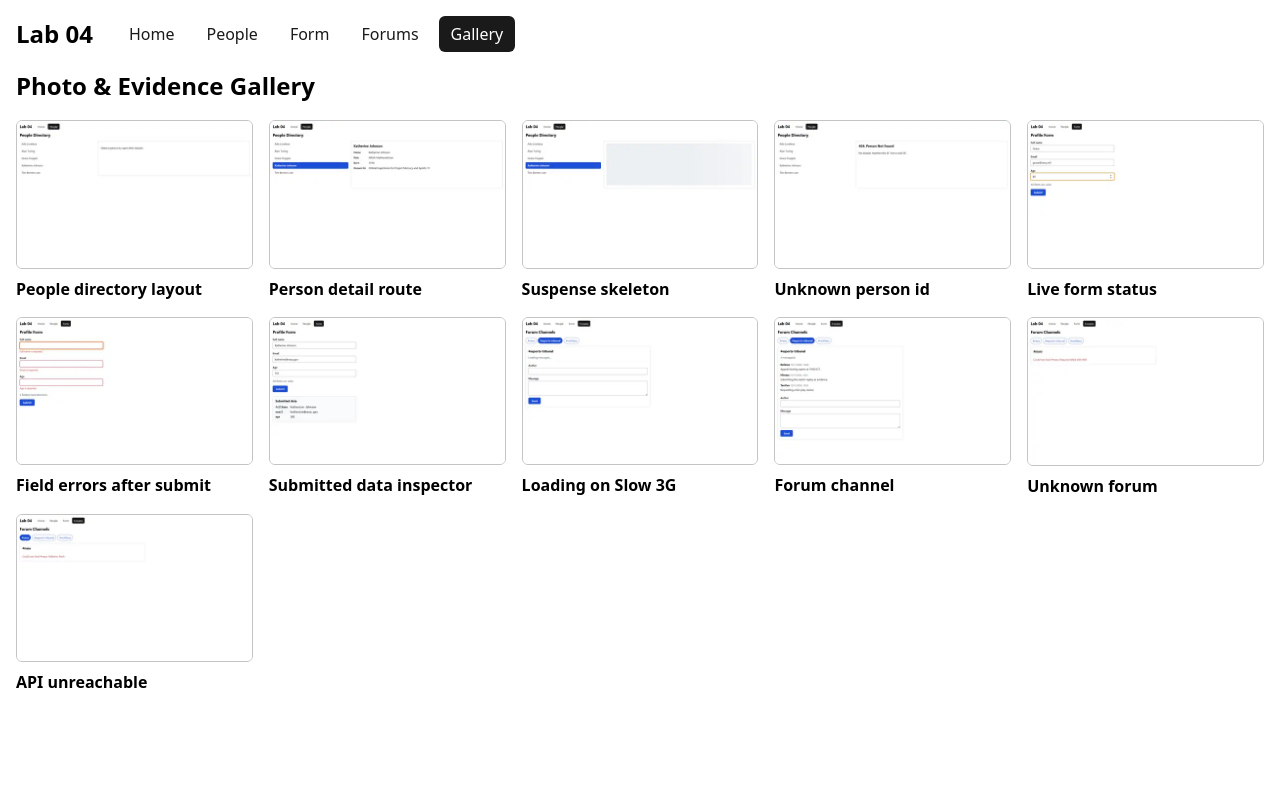
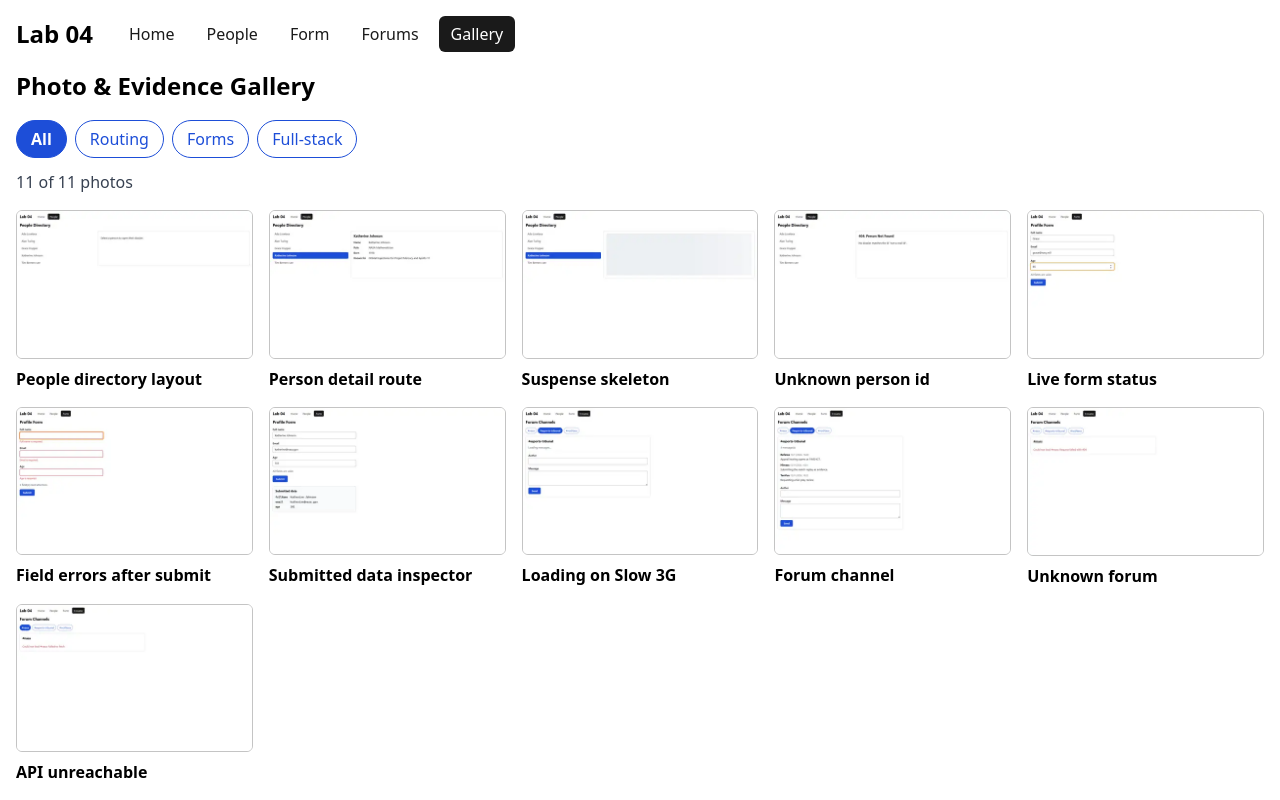
Before and after one commit to Ac-2836/WebDev-Lab04, a React (Vite) app: page /gallery in a window 1280 px wide. Built offline with nearby package versions, Linux system fonts and the light colour scheme; no server answers.

Commit message:
feat(hw1): sync category filter with url search params

```diff
--- a/src/homeworks/PhotoGallery/PhotoGallery.jsx
+++ b/src/homeworks/PhotoGallery/PhotoGallery.jsx
@@ -1,15 +1,39 @@
-import { PHOTOS } from './photos.js';
+import { Link, useSearchParams } from 'react-router';
+import { readGallery, withCategory } from './gallery-params.js';
+import { CATEGORIES, PHOTOS } from './photos.js';
 import styles from './PhotoGallery.module.css';
 
 // Thumbnails above the fold load eagerly; the rest wait for scroll.
 const EAGER_COUNT = 4;
+const FILTERS = [{ id: 'all', label: 'All' }, ...CATEGORIES];
 
 export function PhotoGallery() {
+  const [searchParams] = useSearchParams();
+  const { category, photos } = readGallery(searchParams, PHOTOS);
+
   return (
     <section className={styles.gallery} aria-labelledby='gallery-heading'>
       <h2 id='gallery-heading'>Photo &amp; Evidence Gallery</h2>
+      <nav aria-label='Photo categories'>
+        <ul className={styles.filters}>
+          {FILTERS.map((f) => (
+            <li key={f.id}>
+              <Link
+                to={{ search: withCategory(searchParams, f.id).toString() }}
+                className={styles.filter}
+                aria-current={f.id === category ? 'true' : undefined}
+              >
+                {f.label}
+              </Link>
+            </li>
+          ))}
+        </ul>
+      </nav>
+      <output className={styles.count} aria-live='polite'>
+        {photos.length} of {PHOTOS.length} photos
+      </output>
       <ul className={styles.grid}>
-        {PHOTOS.map((p, i) => (
+        {photos.map((p, i) => (
           <li key={p.id}>
             <button type='button' className={styles.thumb}>
               <img
--- a/src/homeworks/PhotoGallery/PhotoGallery.module.css
+++ b/src/homeworks/PhotoGallery/PhotoGallery.module.css
@@ -34,3 +34,33 @@
 .caption {
   font-weight: 600;
 }
+
+.filters {
+  display: flex;
+  flex-wrap: wrap;
+  gap: 0.5rem;
+  margin: 0 0 0.75rem;
+  padding: 0;
+  list-style: none;
+}
+
+.filter {
+  display: inline-block;
+  padding: 0.375rem 0.875rem;
+  border: 1px solid #1d4ed8;
+  border-radius: 999px;
+  color: #1d4ed8;
+  text-decoration: none;
+}
+
+.filter[aria-current='true'] {
+  background: #1d4ed8;
+  color: #fff;
+  font-weight: 600;
+}
+
+.count {
+  display: block;
+  margin-bottom: 1rem;
+  color: #374151;
+}
--- /dev/null
+++ b/src/homeworks/PhotoGallery/gallery-params.js
@@ -0,0 +1,36 @@
+import { CATEGORIES } from './photos.js';
+
+const KNOWN = new Set(CATEGORIES.map((c) => c.id));
+
+// Everything the gallery shows is derived from the query string.
+export function readGallery(searchParams, photos) {
+  const raw = searchParams.get('category');
+  const category = KNOWN.has(raw) ? raw : 'all';
+  const photoId = searchParams.get('photoId');
+  return {
+    category,
+    photos:
+      category === 'all'
+        ? photos
+        : photos.filter((p) => p.category === category),
+    selected: photos.find((p) => p.id === photoId) ?? null,
+  };
+}
+
+const edit = (searchParams, change) => {
+  const next = new URLSearchParams(searchParams);
+  change(next);
+  return next;
+};
+
+export const withCategory = (searchParams, category) =>
+  edit(searchParams, (next) => {
+    if (category === 'all') next.delete('category');
+    else next.set('category', category);
+  });
+
+export const withPhoto = (searchParams, photoId) =>
+  edit(searchParams, (next) => next.set('photoId', photoId));
+
+export const withoutPhoto = (searchParams) =>
+  edit(searchParams, (next) => next.delete('photoId'));
```
